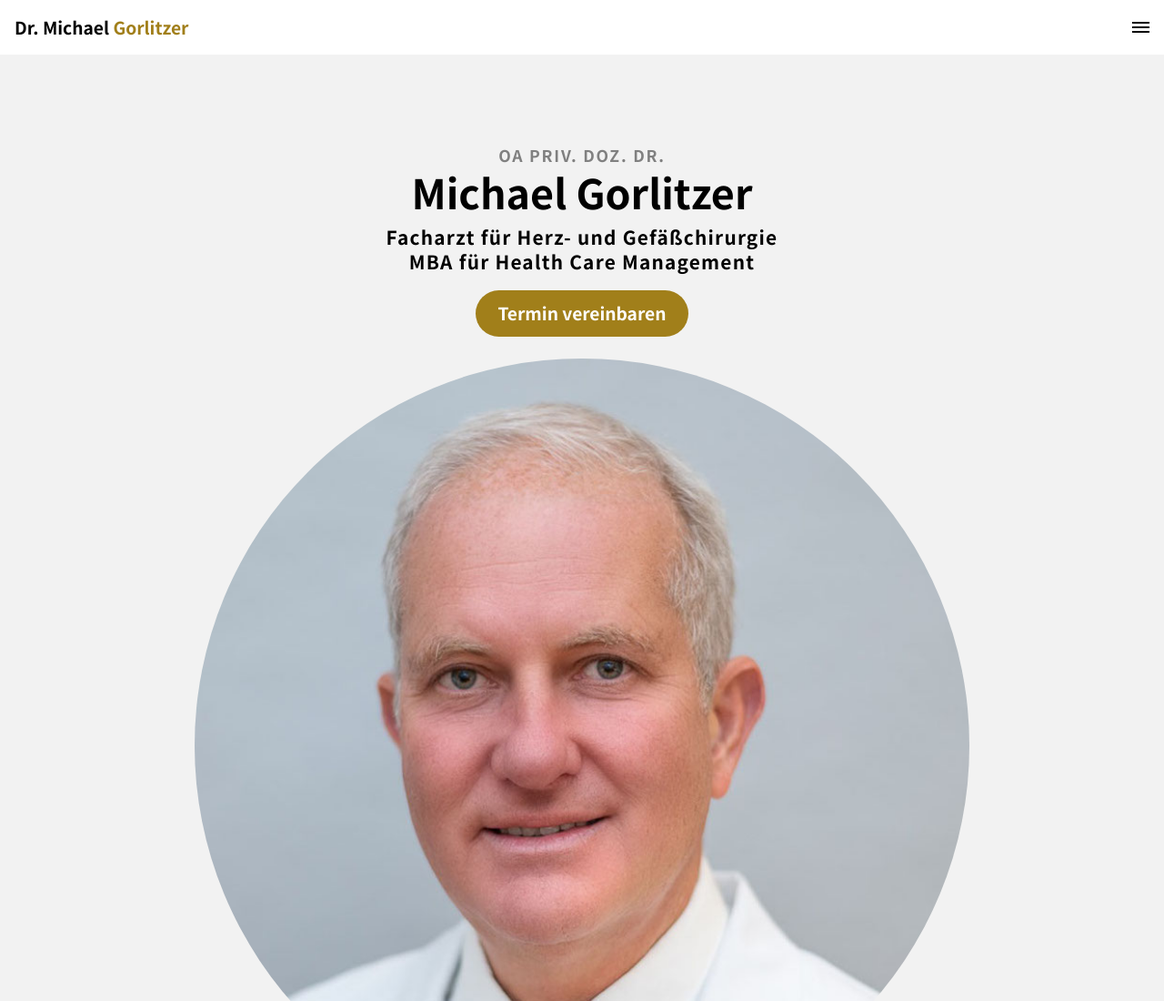
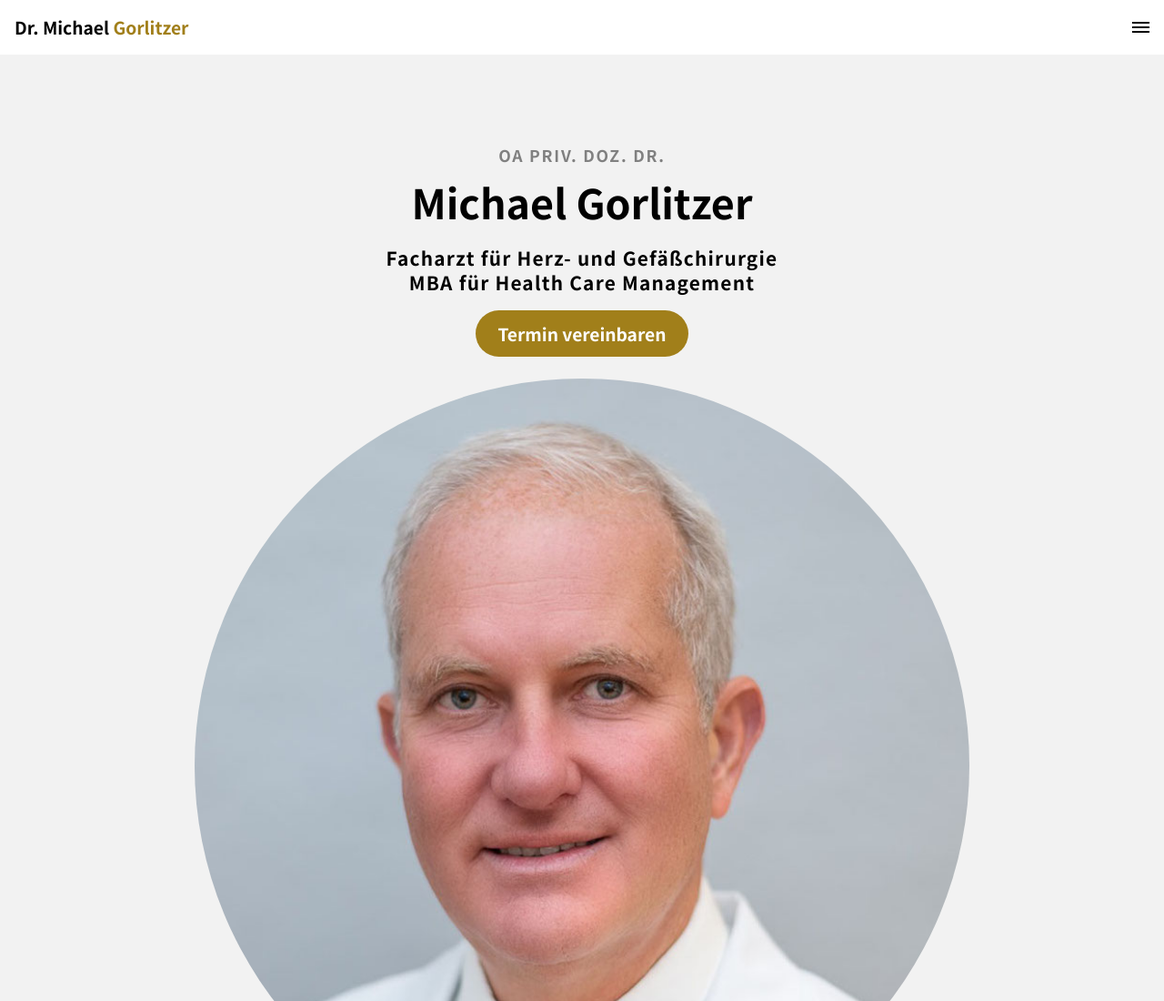
Before and after one commit to ViridisAlbus/2021MichaelGorlitzer, a plain HTML site: page index.html in a window 1280 px wide. Shown: the top 1100 px of the page at 91% size. Drawn offline with Linux system fonts and the light colour scheme.

Commit message:
h1 ausgebessert

```diff
--- a/css/main.scss
+++ b/css/main.scss
@@ -70,7 +70,7 @@ section{
 
     h1{
         font-size: 2.8em;
-        line-height: .5em;
+        line-height: 1em;
         margin-top: .2em;
     }
 
```
Also changed, not shown: css/main.css, 1 other file.
